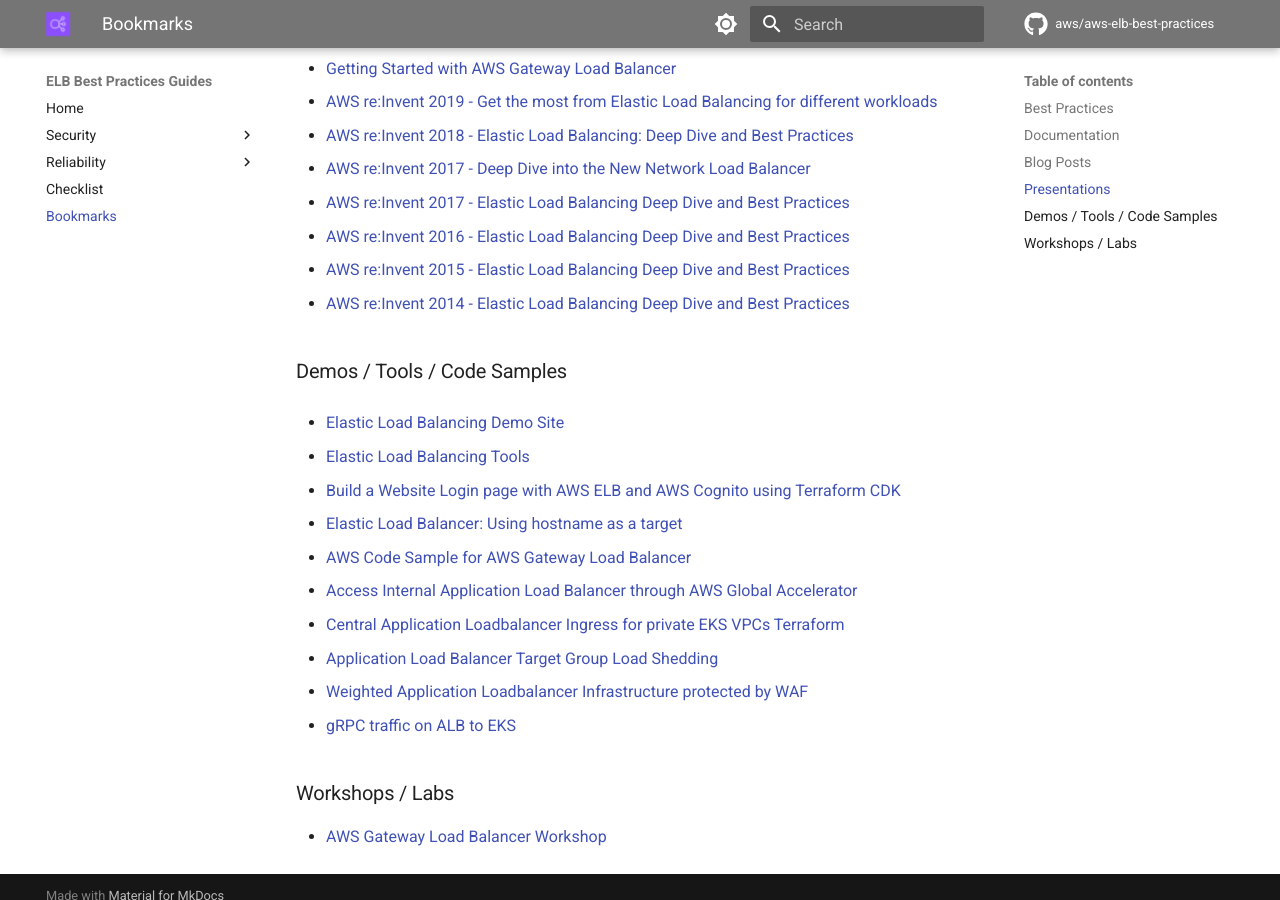
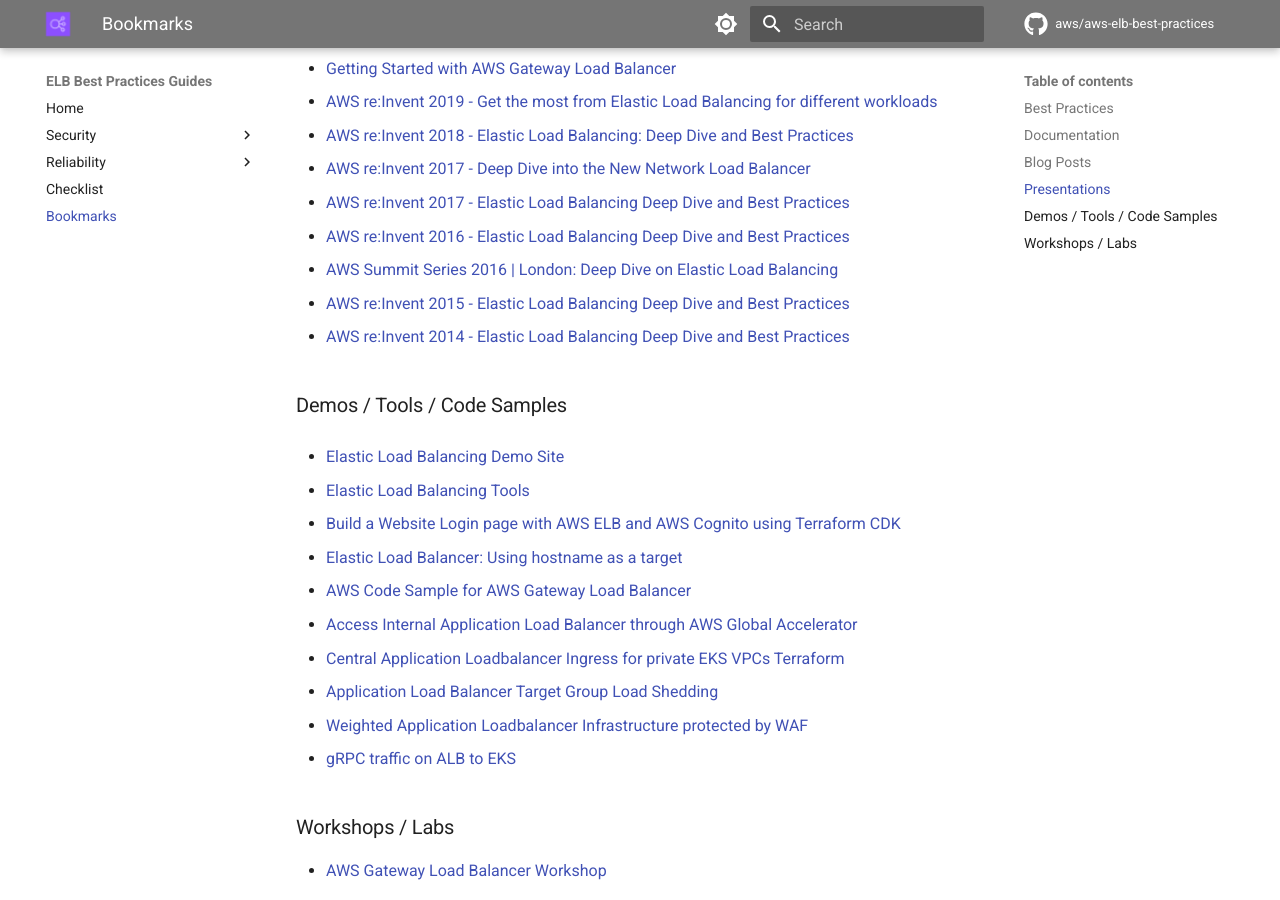
Before and after one commit to aws/aws-elb-best-practices, an MkDocs documentation site: the page built from content/bookmarks.md, in a window 1280 px wide and 900 px high, scrolled down 2354 px. Built offline with MkDocs 1.6.1 and Material for MkDocs 9.7.7, drawn with Linux system fonts in a browser that asks for light colours; comment, search, counter and statistics services are not loaded.

Commit message:
adding bookmar video

```diff
--- a/content/bookmarks.md
+++ b/content/bookmarks.md
@@ -120,6 +120,8 @@
 
 - [AWS re:Invent 2016 - Elastic Load Balancing Deep Dive and Best Practices](https://www.youtube.com/watch?v=qy7zNaDTYGQ){:target="_blank"}
 
+- [AWS Summit Series 2016 | London: Deep Dive on Elastic Load Balancing](https://www.youtube.com/watch?v=HinwLb2lpLQ){:target="_blank"}
+
 - [AWS re:Invent 2015 - Elastic Load Balancing Deep Dive and Best Practices](https://www.youtube.com/watch?v=91TAx4fmcxk){:target="_blank"}
 
 - [AWS re:Invent 2014 - Elastic Load Balancing Deep Dive and Best Practices](https://www.youtube.com/watch?v=K-YFw9-_NPE){:target="_blank"}
```
